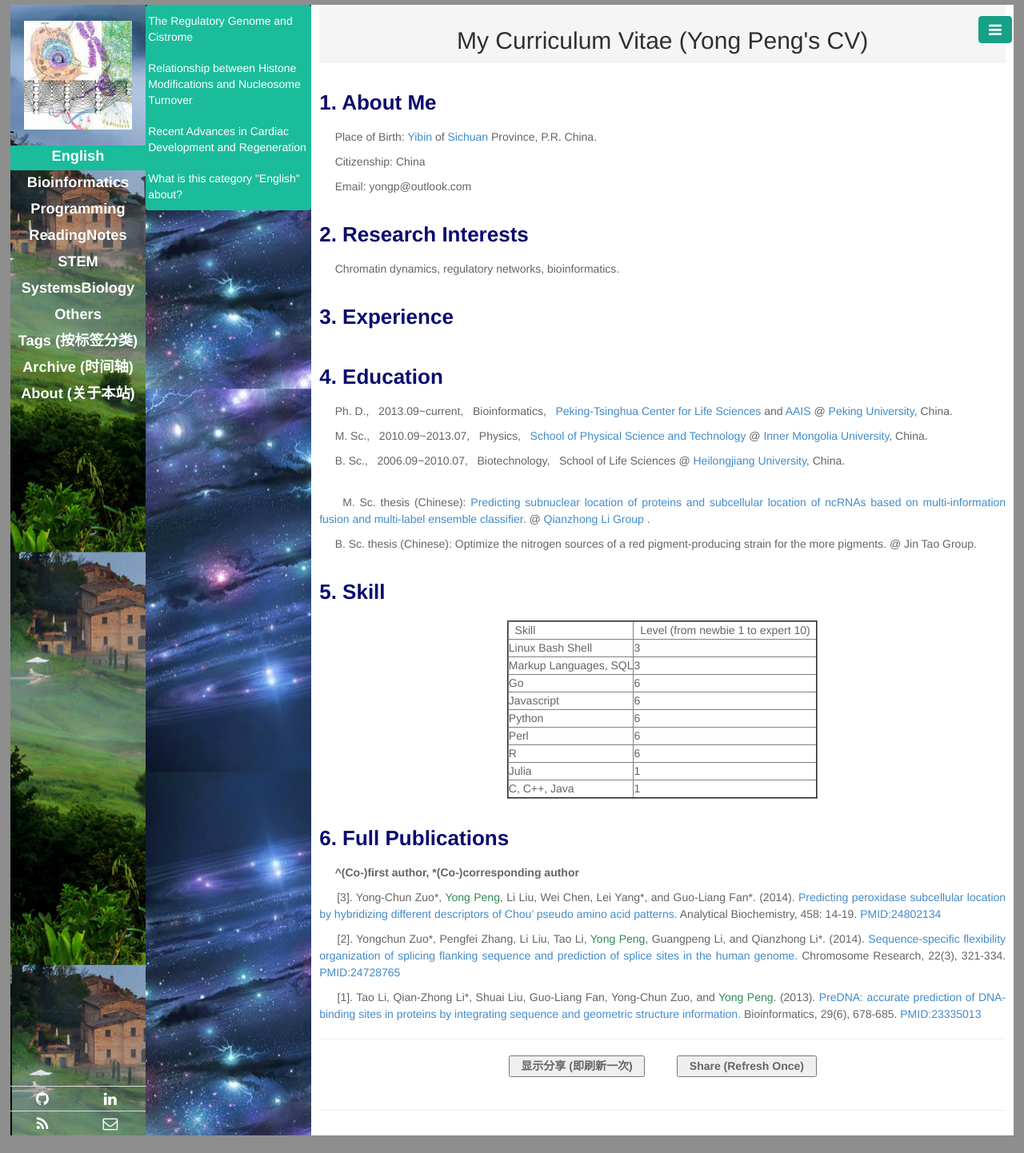
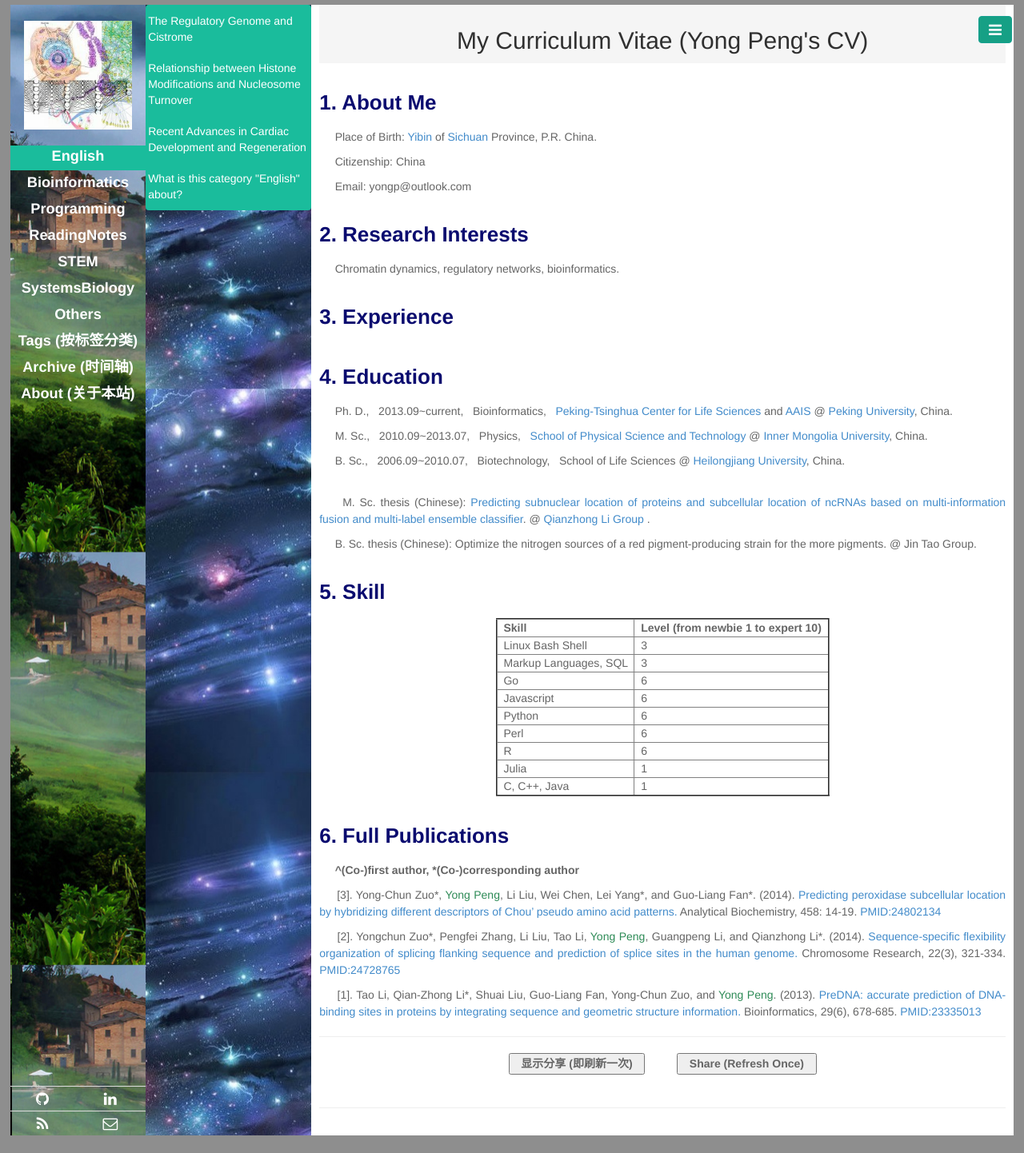
Before and after one commit to CTLife/CTLife.github.io, a Jekyll site: the page built from yongpeng.html, in a window 1280 px wide. Shown: the whole page at 80% size. Built offline with Jekyll 4.4.1, drawn with Linux system fonts in a browser that asks for light colours; Markdown is read by kramdown in place of the engine named in the settings.

Commit message:
Update yongpeng.html

```diff
--- a/yongpeng.html
+++ b/yongpeng.html
@@ -31,46 +31,44 @@ multi-information fusion and multi-label ensemble classifier</a>. @ <a href="htt
 <h3><b style = "color:#0a0b6f"> 5. Skill  </b></h3>
 <table border="2"  align="center">
   <tr>
-    <h5>
-    <td> &nbsp; Skill &nbsp; </td>
-    <td> &nbsp; Level (from newbie 1 to expert 10) &nbsp; </td>
-    </h5>
+    <th> &nbsp; Skill &nbsp; </th>
+    <th> &nbsp; Level (from newbie 1 to expert 10) &nbsp; </th>
   </tr>
   <tr>
-    <td> Linux Bash Shell </td>
-    <td> 3 </td>
+    <td> &nbsp;  Linux Bash Shell  &nbsp; </td>
+    <td> &nbsp;  3  &nbsp; </td>
   </tr>
   <tr>
-    <td> Markup Languages, SQL </td>
-    <td> 3 </td>
+    <td> &nbsp;  Markup Languages, SQL  &nbsp; </td>
+    <td> &nbsp;  3  &nbsp; </td>
   </tr>
   <tr>
-    <td> Go </td>
-    <td> 6 </td>
+    <td> &nbsp;  Go  &nbsp; </td>
+    <td> &nbsp;  6  &nbsp; </td>
   </tr>
   <tr>
-    <td> Javascript </td>
-    <td> 6 </td>
+    <td> &nbsp;  Javascript  &nbsp; </td>
+    <td> &nbsp;  6  &nbsp; </td>
   </tr>
   <tr>
-    <td> Python </td>
-    <td> 6 </td>
+    <td> &nbsp;  Python  &nbsp; </td>
+    <td> &nbsp;  6  &nbsp; </td>
   </tr>
   <tr>
-    <td> Perl </td>
-    <td> 6 </td>
+    <td> &nbsp;  Perl  &nbsp; </td>
+    <td> &nbsp;  6  &nbsp; </td>
   </tr>
   <tr>
-    <td> R </td>
-    <td> 6 </td>
+    <td> &nbsp;  R  &nbsp; </td>
+    <td> &nbsp;  6  &nbsp; </td>
   </tr>
   <tr>
-    <td> Julia </td>
-    <td> 1 </td>
+    <td> &nbsp;  Julia  &nbsp; </td>
+    <td> &nbsp;  1  &nbsp; </td>
   </tr>
   <tr>
-    <td> C, C++, Java </td>
-    <td> 1 </td>
+    <td> &nbsp;  C, C++, Java  &nbsp; </td>
+    <td> &nbsp;  1  &nbsp; </td>
   </tr>
 </table>
 
```
